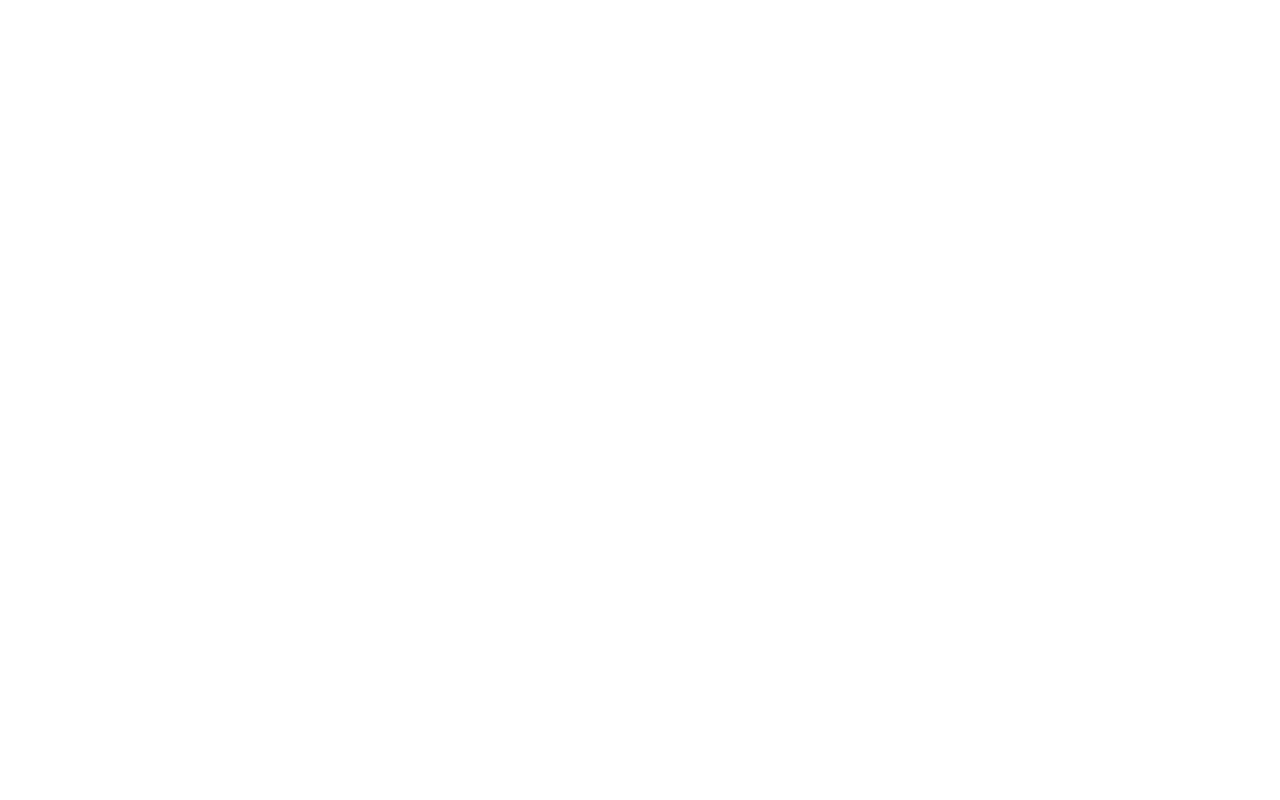
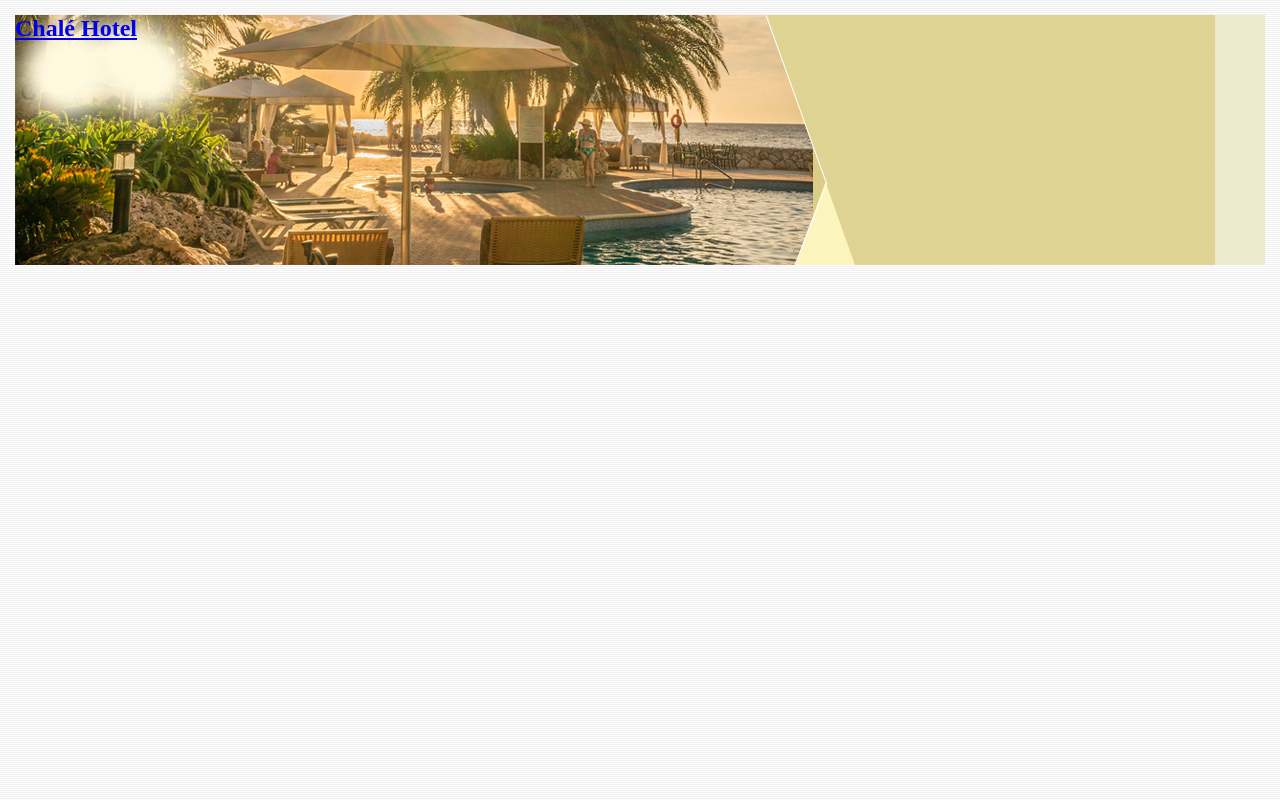
Before and after one commit to ahss-dev/Chale-Hotel, a plain HTML site: page index.html in a window 1280 px wide. Drawn offline with Linux system fonts and the light colour scheme.

Commit message:
feat:Topo do site com um efeito de duas imagens que podem se sobrepor

```diff
--- a/index.html
+++ b/index.html
@@ -1,12 +1,30 @@
 <!DOCTYPE html>
-<html lang="en">
+<html>
 <head>
     <meta charset="UTF-8">
     <meta http-equiv="X-UA-Compatible" content="IE=edge">
     <meta name="viewport" content="width=device-width, initial-scale=1.0">
-    <title>Document</title>
+    <link rel="stylesheet" href="style.css" type="text/css">
+    <title>Chalé Hotel</title>
 </head>
 <body>
 
+    <section id="container">
+
+        <div id="topo">
+
+            <div id="area-logo">
+                <h1>
+                    <a href="#">Chalé Hotel</a>
+                </h1>
+            </div>
+
+            <div id="area-menu">
+                <!-- <img src="imagens/topo-imagem-lateral.png" alt=""> -->
+            </div>
+        </div>
+
+    </section>
+
 </body>
 </html>
--- a/style.css
+++ b/style.css
@@ -0,0 +1,43 @@
+/* Resetando parametros da página */
+* {
+    margin: 0;
+    padding: 0;
+}
+
+/* Formatando o corpo da página */
+
+body {
+    background: #fff url(imagens/bg.png);
+    margin: 15px;
+}
+
+#container {
+    background: #ede9cc;
+    width: 100%;
+}
+
+#topo {
+    background: #dbcd87;
+    max-width: 1200px;
+    height: 15.4em;
+    min-height: 250px;
+    position: relative;
+}
+
+#area-logo {
+    position: absolute;
+    width: 100%;
+    height: 250px;
+    top: 0;
+    left: 0;
+    background: url(imagens/topo-imagem-principal.png) no-repeat;
+}
+
+#area-menu {
+    background: url(imagens/topo-imagem-lateral.png) no-repeat;
+    width: 450px;
+    height: 250px;
+    position: absolute;
+    top: 0;
+    right: 0;
+}
```
Also changed, not shown: imagens/apartamento.jpg (added), imagens/bg-area-lateral.png (added), imagens/bg-area-principal.png (added), imagens/bg-container.png (added), imagens/bg-linha.gif (added), imagens/bg-rodape.png (added), imagens/bg.png (added), imagens/depoimento.png (added), imagens/logo.png (added), imagens/ornamento.png (added), imagens/piscina.jpg (added), imagens/restaurante.jpg (added), imagens/topo-imagem-lateral.png (added), imagens/topo-imagem-principal.png (added), 1 more files, 1 other file.
